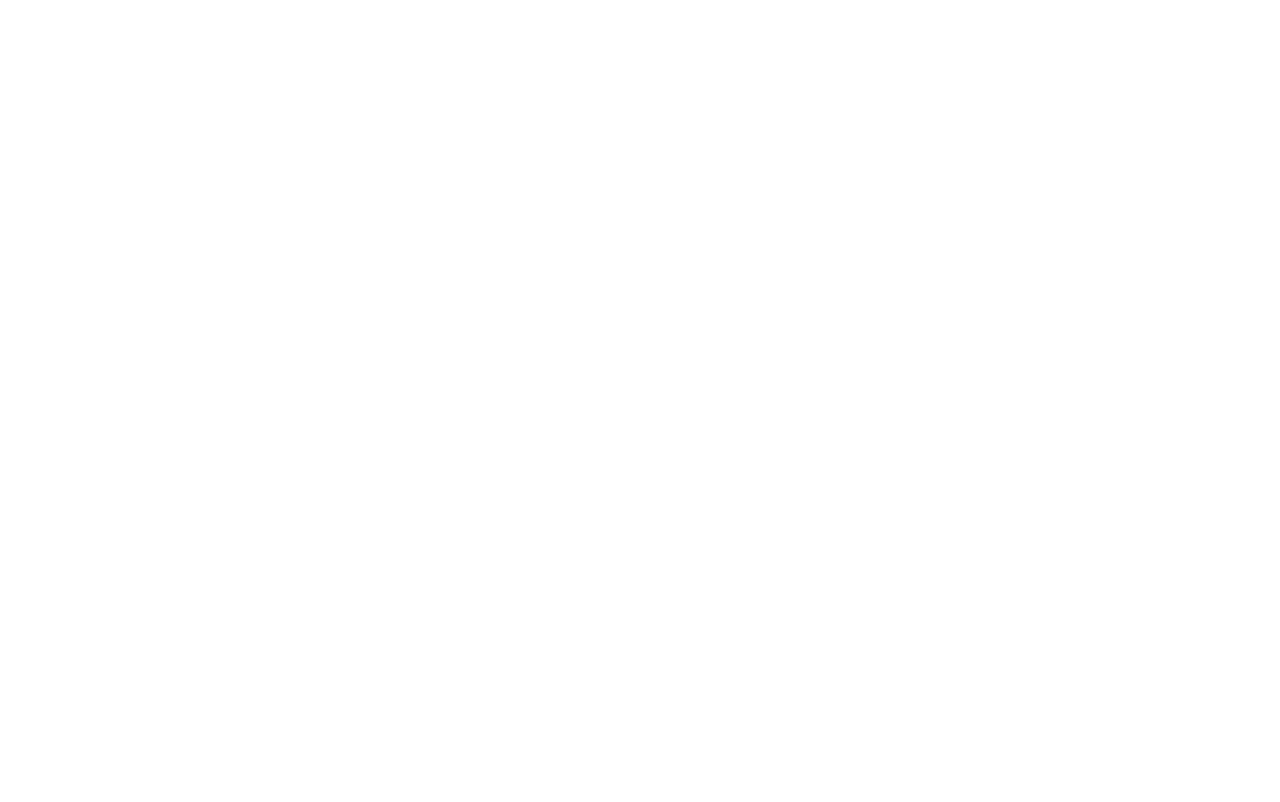
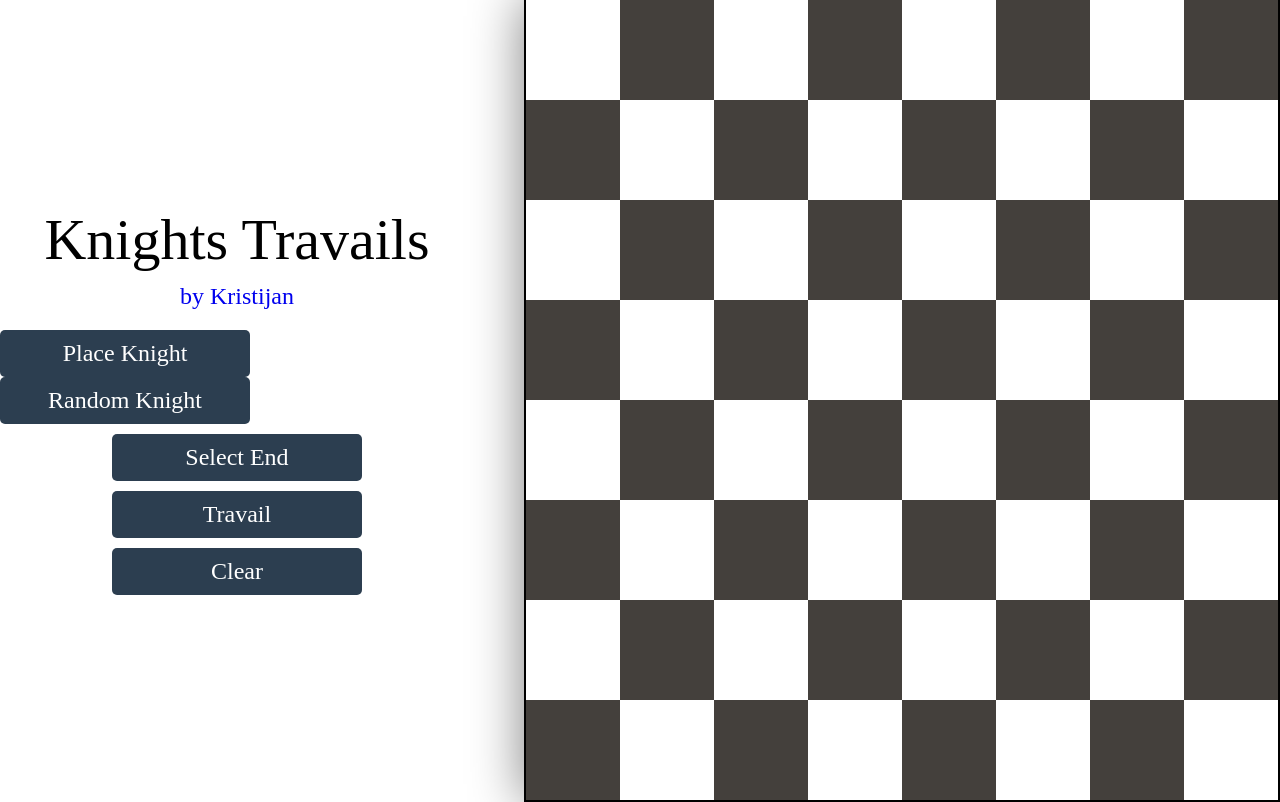
Before and after one commit to KristijanTuric/odin-knights-travails, a website built with webpack: page src/template.html in a window 1280 px wide. Built offline with nearby package versions, Linux system fonts and the light colour scheme; a web font is replaced by a local one.

Commit message:
Add basic UI design

```diff
--- a/src/index.js
+++ b/src/index.js
@@ -1,4 +1,16 @@
 import "./style.css";
 import knightMoves from "./knightTravails";
 
+const chessboard = document.getElementById("chessboard");
+
+for (let row = 0; row < 8; row++) {
+    let tr = document.createElement("tr");
+    for (let col = 0; col < 8; col++ ) {
+        let td = document.createElement("td");
+        td.className = (row + col) % 2 === 0 ? "white" : "black";
+        tr.appendChild(td);
+    }
+    chessboard.appendChild(tr);
+}
+
 knightMoves([0, 0], [3, 3], 8);
--- a/src/style.css
+++ b/src/style.css
@@ -0,0 +1,92 @@
+@import url('https://fonts.googleapis.com/css2?family=Eagle+Lake&display=swap');
+@import url('https://fonts.googleapis.com/css2?family=Condiment&display=swap');
+
+* {
+    margin: 0;
+    padding: 0;
+}
+
+.container {
+    display: flex;
+    align-items: center;
+    justify-content: center;
+    height: 100vh;
+    gap: 50px;
+}
+
+.button-container {
+    display: flex;
+    flex-direction: column;
+    gap: 10px;
+    justify-content: center;
+    align-items: center;
+}
+
+.title {
+    font-size: 58px;
+    font-family: Eagle Lake;
+}
+
+.github-link {
+    font-size: x-large;
+    margin-bottom: 10px;
+    font-family: Condiment;
+    transition: scale 0.2s, rotate 0.3s;
+}
+
+.github-link a {
+    text-decoration: none;
+}
+
+.github-link:hover {
+    scale: 1.2;
+    rotate: 20deg;
+}
+
+.github-link a:visited {
+    color: black;
+}
+
+button {
+    font-size: x-large;
+    border: none;
+
+    min-width: 250px;
+
+    background-color: #2C3E50;
+    color: white;
+    padding: 10px 20px;
+    border-radius: 5px;
+    cursor: pointer;
+    transition: 0.3s, scale 0.1s;
+
+    font-family: Eagle Lake;
+}
+
+button:hover {
+    opacity: 0.8;
+}
+
+button:active {
+    scale: 0.9;
+}
+
+#chessboard {
+    border: 2px solid black;
+    padding: 0;
+    border-collapse: collapse;
+    box-shadow: 0px 0px 50px gray;
+}
+
+#chessboard td {
+    width: 100px;
+    height: 100px;
+}
+
+.white {
+    background-color: white;
+}
+
+.black {
+    background-color: #44403c;
+}
--- a/src/template.html
+++ b/src/template.html
@@ -6,6 +6,23 @@
         <title>Knights Travails - Odin</title>
     </head>
     <body>
+        <div class="container">
+            <div class="button-container">
+                <div class="title">Knights Travails</div>
+                <div class="github-link"><a href="https://github.com/KristijanTuric" target="_blank">by Kristijan</a></div>
+                <div>
+                    <button id="place-knight-btn">Place Knight</button>
+                    <button id="random-knight-btn">Random Knight</button>
+                </div>
+                <button id="select-end-btn">Select End</button>
+                <button id="travail-btn">Travail</button>
+                <button id="clear-btn">Clear</button>
+            </div>
+            <div class="chessboard-container">
+                <table id="chessboard">
 
+                </table>
+            </div>
+        </div>
     </body>
 </html>
```
